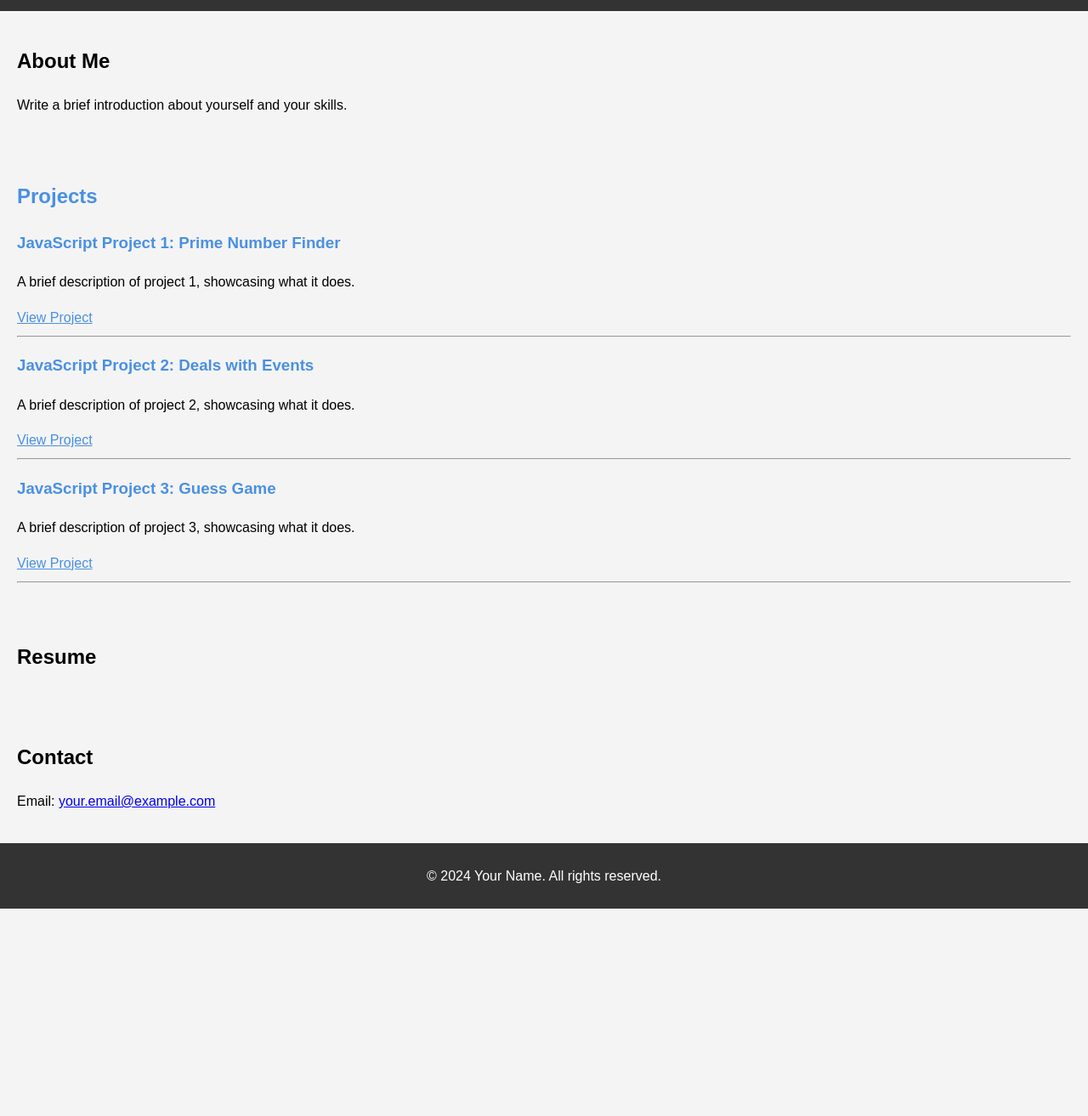
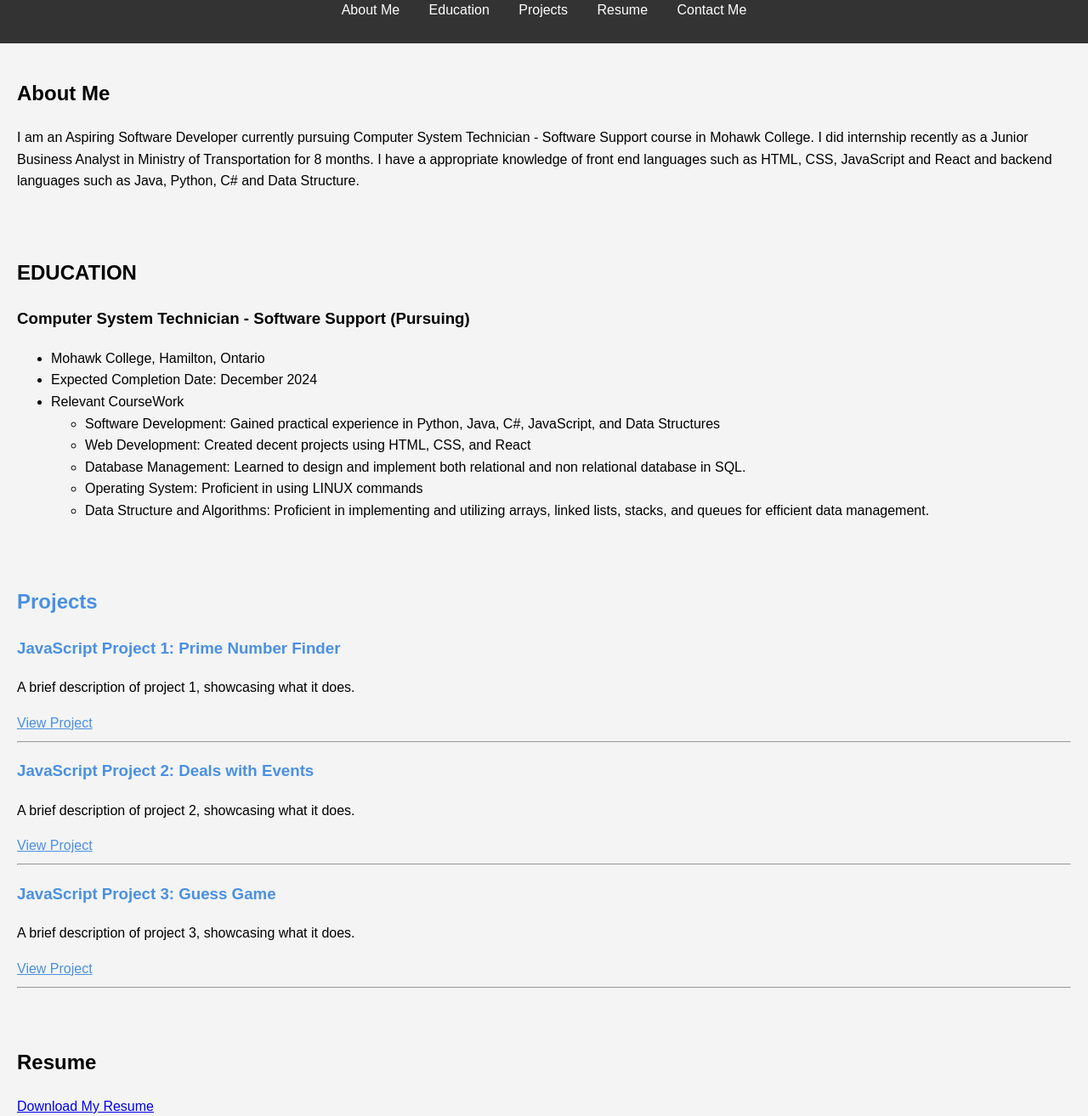
Before and after one commit to Diya-07/Portfolio_Website, a plain HTML site: page index.html in a window 1280 px wide. Shown: the part 143-1456 px from the top of the page at 85% size. Before the commit the page ends 1212 px from the top, so only its background shows below. Drawn offline with Linux system fonts and the light colour scheme.

```diff
--- a/index.html
+++ b/index.html
@@ -9,9 +9,11 @@
 <body>
     <header>
         <h1>DIYA</h1>
+
         <nav>
             <ul>
                 <li><a href="#about">About Me</a></li>
+                <li><a href="#education">Education</a></li>
                 <li><a href="#projects">Projects</a></li>
                 <li><a href="#resume">Resume</a></li>
                 <li><a href="#contact">Contact Me</a></li>
@@ -21,9 +23,25 @@
 
     <section id="about">
         <h2>About Me</h2>
-        <p>Write a brief introduction about yourself and your skills.</p>
+        <p>I am an Aspiring Software Developer currently pursuing Computer System Technician - Software Support course in Mohawk College. I did internship recently as a Junior Business Analyst in Ministry of Transportation for 8 months. I have a appropriate knowledge of front end languages such as HTML, CSS, JavaScript and React and backend languages such as Java, Python, C# and Data Structure.</p>
     </section>
-
+    <section id = "education">
+        <h2>EDUCATION</h2>
+        <h3>Computer System Technician - Software Support (Pursuing)</h3>
+        <ul>
+            <li>Mohawk College, Hamilton, Ontario</li>
+            <li>Expected Completion Date: December 2024</li>
+            <li>Relevant CourseWork
+                <ul>
+                    <li>Software Development: Gained practical experience in Python, Java, C#, JavaScript, and Data Structures</li>
+                    <li>Web Development: Created decent projects using HTML, CSS, and React</li>
+                    <li>Database Management: Learned to design and implement both relational and non relational database in SQL.</li>
+                    <li>Operating System: Proficient in using LINUX commands</li>
+                    <li>Data Structure and Algorithms: Proficient in implementing and utilizing arrays, linked lists, stacks, and queues for efficient data management.</li>
+                </ul>
+            </li>
+        </ul>
+    </section>
     <section id="projects">
         <h2 style="color: #4a90e2;">Projects</h2>
         <div id="project-list"></div> <!-- Placeholder for projects -->
@@ -32,17 +50,18 @@
     <section id="resume">
         <h2>Resume</h2>
 
-        <!-- You can add social media links here -->
+        <a href="resume.pdf" class="btn btn-primary" target="_blank">Download My Resume</a>
     </section>
 
     <section id="contact">
         <h2>Contact</h2>
-        <p>Email: <a href="mailto:your.email@example.com">your.email@example.com</a></p>
-        <!-- You can add social media links here -->
+        <p>Email: <a href="mailto:diyadiya0709@gmail.com">diyadiya0709@gmail.com</a></p>
+        <p>LinkedIn: <a href = "https://www.linkedin.com/in/diya-diya-416570309/"> My LinkedIn profile</a></p>
+
     </section>
 
     <footer>
-        <p>&copy; 2024 Your Name. All rights reserved.</p>
+        <p>&copy; 2024 Diya. All rights reserved.</p>
     </footer>
 
     <script src="script.js"></script>
--- a/style.css
+++ b/style.css
@@ -5,7 +5,9 @@
     margin: 0;
     padding: 0;
 }
-
+h1{
+    font-size: 45px;
+}
 header {
     background: #333;
     color: #fff;
```
Also changed, not shown: 1 other file.
